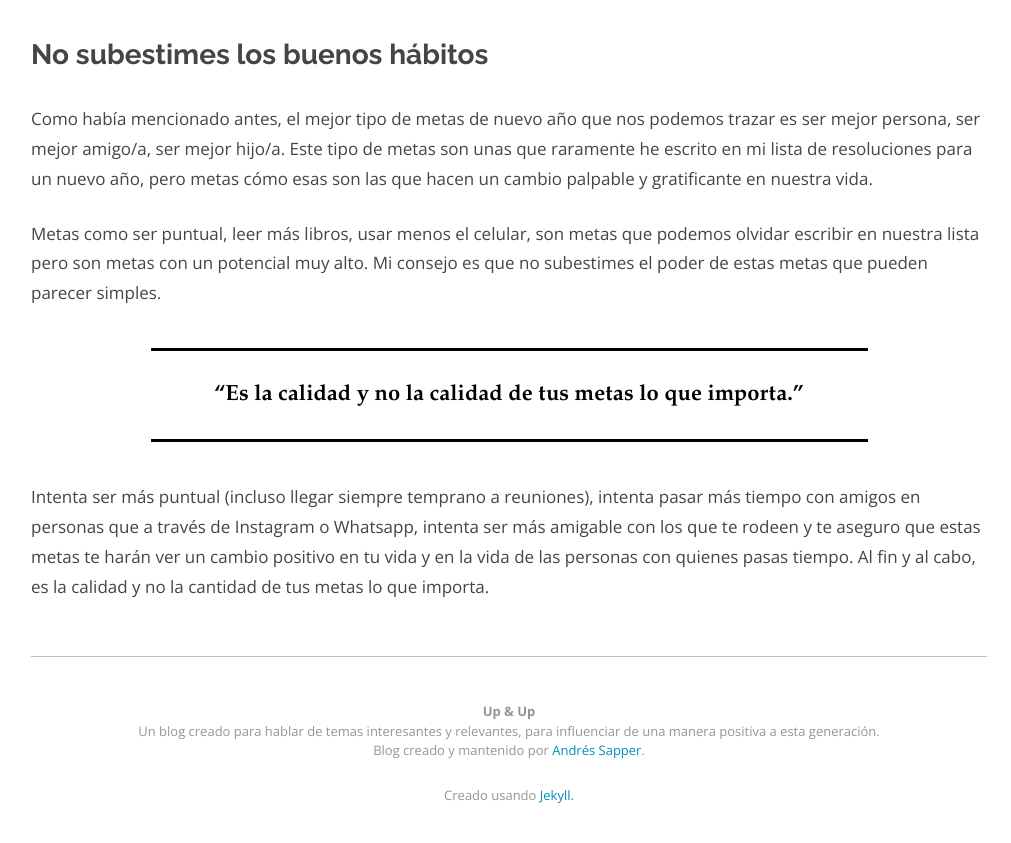
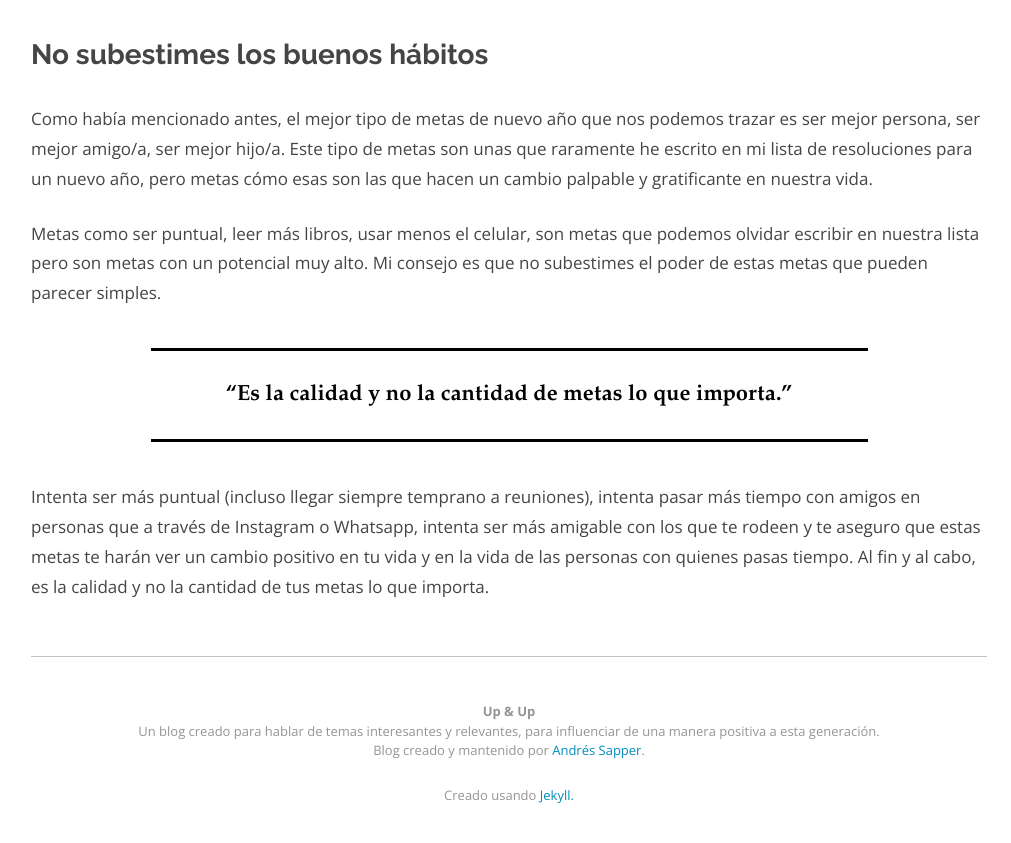
Before and after one commit to upandup/upandup.github.io, a Jekyll site: the page built from _posts/2015-12-30-cumplamos-nuestras-resoluciones.md, in a window 1280 px wide and 900 px high, scrolled down 2581 px. Shown: the top 843 px of the window, without its empty margins (131-1142 px from the left). Built offline with Jekyll 4.4.1, drawn with Linux system fonts in a browser that asks for light colours; comment, search, counter and statistics services are not loaded.

Commit message:
fixed typo in body

```diff
--- a/_posts/2015-12-30-cumplamos-nuestras-resoluciones.md
+++ b/_posts/2015-12-30-cumplamos-nuestras-resoluciones.md
@@ -42,6 +42,6 @@ Como había mencionado antes, el mejor tipo de metas de nuevo año que nos podem
 
 Metas como ser puntual, leer más libros, usar menos el celular, son metas que podemos olvidar escribir en nuestra lista pero son metas con un potencial muy alto. Mi consejo es que no subestimes el poder de estas metas que pueden parecer simples.
 
-> "Es la calidad y no la calidad de tus metas lo que importa."
+> "Es la calidad y no la cantidad de metas lo que importa."
 
 Intenta ser más puntual (incluso llegar siempre temprano a reuniones), intenta pasar más tiempo con amigos en personas que a través de Instagram o Whatsapp, intenta ser más amigable con los que te rodeen y te aseguro que estas metas te harán ver un cambio positivo en tu vida y en la vida de las personas con quienes pasas tiempo. Al fin y al cabo, es la calidad y no la cantidad de tus metas lo que importa.
```
